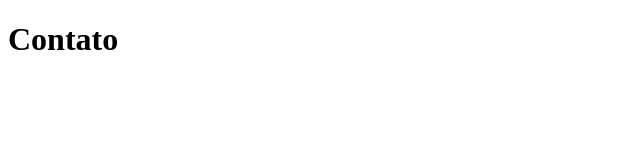
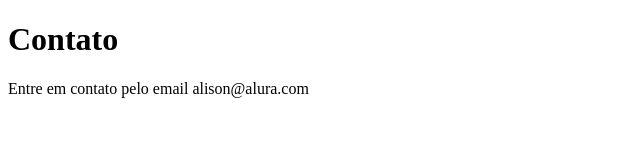
Before and after one commit to AlisonSilva15/sistema-alura, a plain HTML site: page contato.html in a window 1280 px wide. Shown: the whole page, without its empty margins (0-640 px from the left). Drawn offline with Linux system fonts and the light colour scheme.

Commit message:
Adicionando o email de contato

```diff
--- a/contato.html
+++ b/contato.html
@@ -7,5 +7,6 @@
 </head>
 <body>
     <h1>Contato</h1>
+    <p>Entre em contato pelo email alison@alura.com</p>
 </body>
 </html>
```
